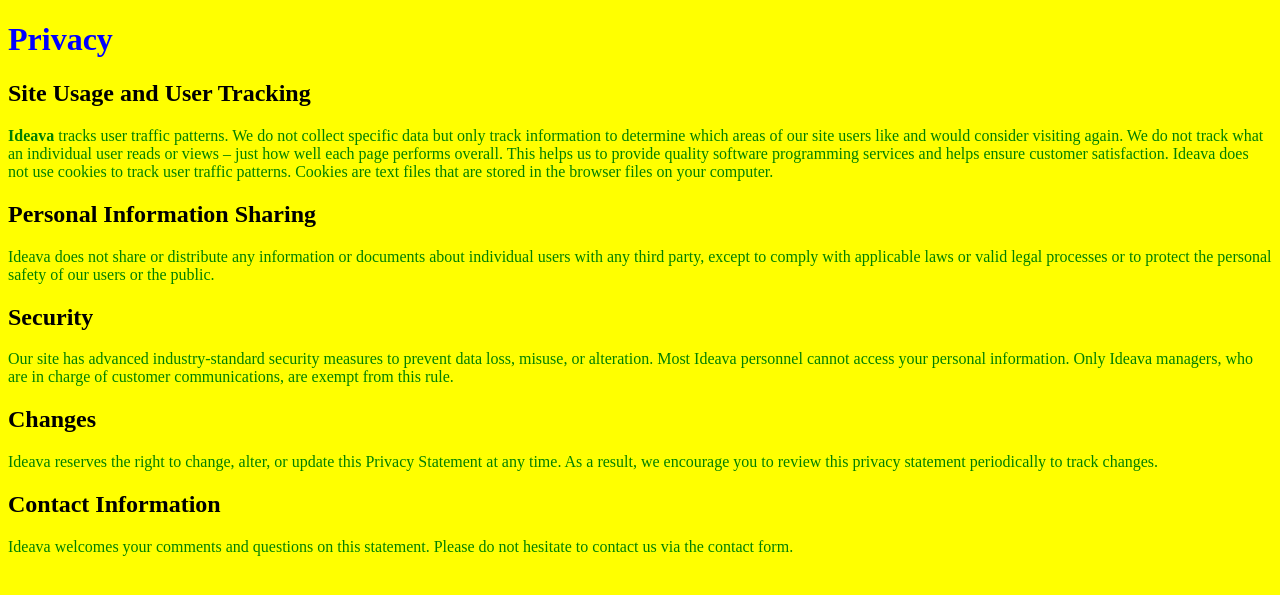
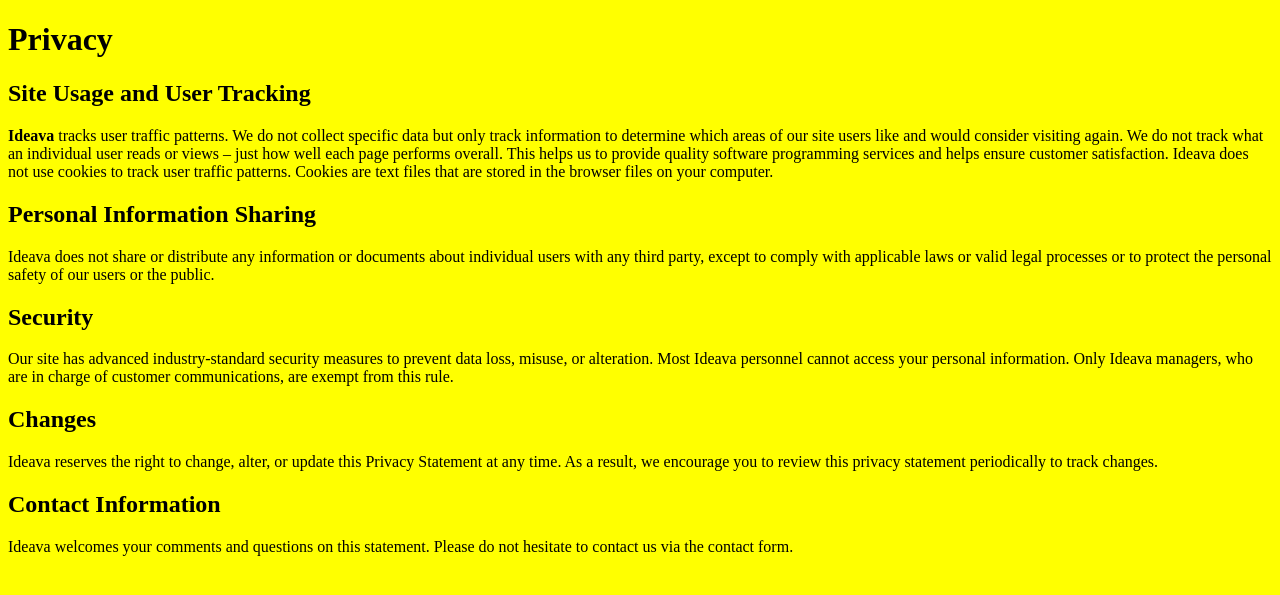
Before and after one commit to alperozturk/blog, a Jekyll site: the page privacy.html, which Jekyll copies as it is, in a window 1280 px wide. Shown: the top 595 px of the page. Built offline with Jekyll 4.4.1, drawn with Linux system fonts in a browser that asks for light colours.

Commit message:
Update privacy.html

```diff
--- a/privacy.html
+++ b/privacy.html
@@ -3,8 +3,7 @@
 <head>
 <style>
 body {background-color:yellow;}
-h1   {color:blue;}
-p    {color:green;}
+
 </style>
 </head>
 <body>
```
